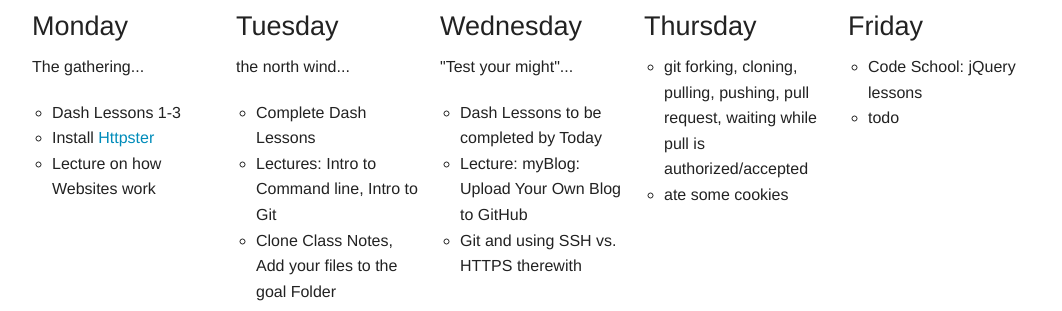
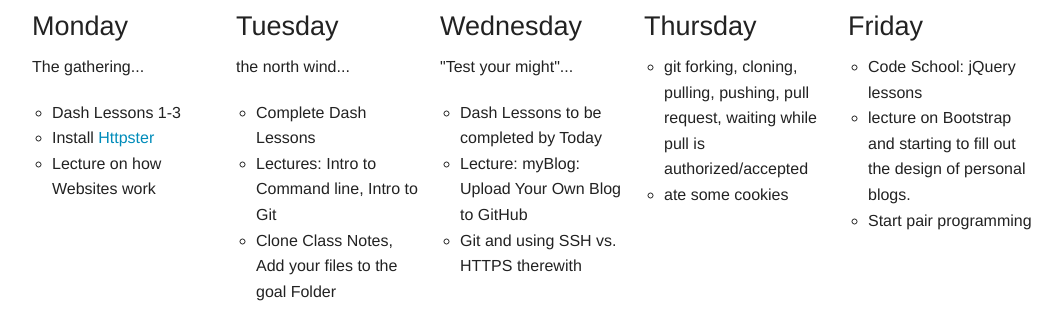
Before and after one commit to HackerCA/schedule, a website: page index.html in a window 1280 px wide. Shown: the part 58-369 px from the top of the page, without its empty margins (108-1170 px from the left). Drawn offline with Linux system fonts and the light colour scheme.

Commit message:
added details for friday, set gh-pages branch as default

```diff
--- a/index.html
+++ b/index.html
@@ -53,7 +53,8 @@
                     <h3>Friday</h3>
                     <ul>
                         <li>Code School: jQuery lessons</li>
-                        <li>todo</li>
+                        <li>lecture on Bootstrap and starting to fill out the design of personal blogs.</li>
+                        <li>Start pair programming</li>
                     </ul>
                 </li>
             </ul>
```
